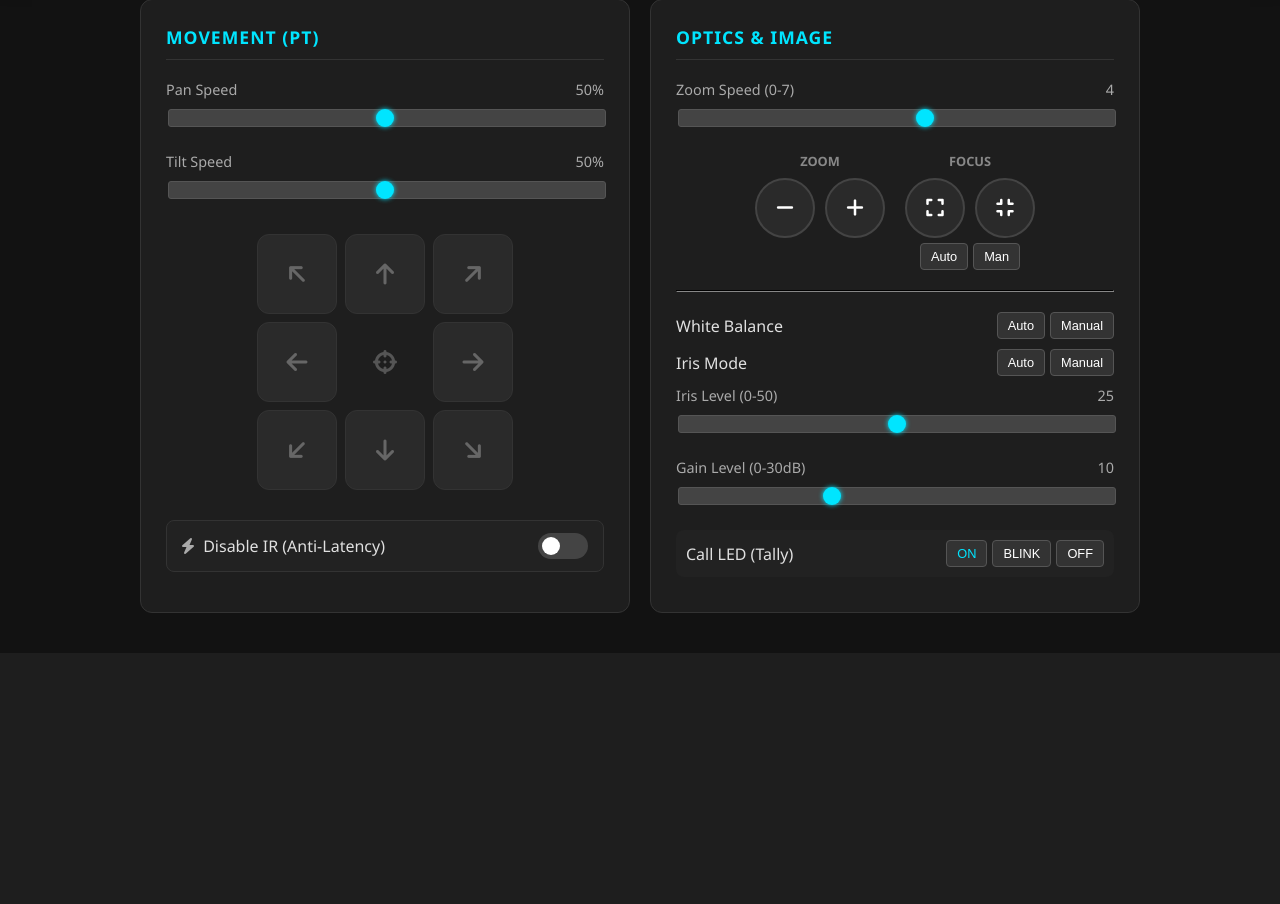
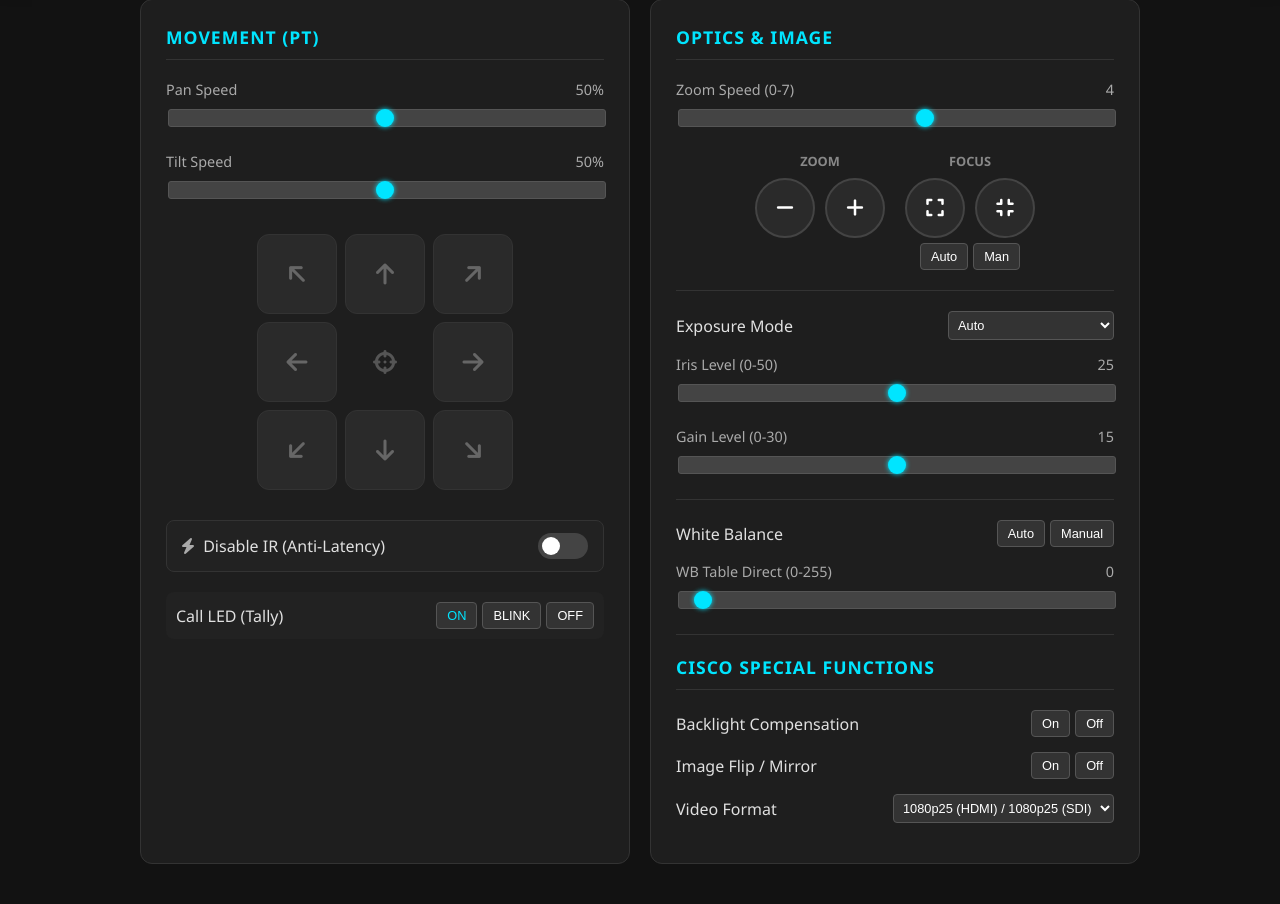
Before and after one commit to simoneluconi/visca-ptz-web-controller, a Flask app: page / in a window 1280 px wide. Shown: the part 191-1095 px from the top of the page. Before the commit the page ends 804 px from the top, so only its background shows below. Run offline with Flask 3, Linux system fonts and the light colour scheme; some libraries are stand-ins or nearby versions.

Commit message:
added new function and some bugfix

```diff
--- a/app.py
+++ b/app.py
@@ -19,15 +19,42 @@ class ViscaController:
         self.zoom_speed = 0x04
 
     def _to_nibbles(self, val):
+        # Converte un intero in 4 nibbles VISCA (es. 50 -> 0x32 -> 00 00 03 02)
         hex_str = f"{int(val):04x}"
         return bytes([int(c, 16) for c in hex_str])
+
+    def _send_raw(self, packet):
+        try:
+            if self.connection_type == 'serial' and self.ser:
+                self.ser.write(packet)
+            elif self.connection_type == 'tcp' and self.sock:
+                self.sock.send(packet)
+        except Exception as e:
+            print(f"TX Raw Error: {e}")
+
+    def send_visca(self, payload):
+        header = bytes([0x80 + self.address])
+        terminator = b'\xFF'
+        full_packet = header + payload + terminator
+        self._send_raw(full_packet)
+
+    def init_camera(self):
+        """Sequenza di avvio obbligatoria per Cisco PrecisionHD"""
+        # 1. Address Set (Fondamentale, altrimenti ignora i comandi)
+        self._send_raw(b'\x88\x30\x01\xFF')
+        time.sleep(0.1)
+        # 2. IF_Clear (Svuota buffer)
+        self._send_raw(b'\x88\x01\x00\x01\xFF')
+        time.sleep(0.1)
+        # 3. Disabilita IR per evitare latenza sul brandeggio
+        self.ir_control(True)
 
     def connect_serial(self, port, baudrate=9600):
         try:
             if self.sock: self.sock.close()
             self.ser = serial.Serial(port, baudrate, timeout=0.1)
             self.connection_type = 'serial'
-            self.if_clear()
+            self.init_camera()
             return True, f"Connected Serial: {port} @ {baudrate}"
         except Exception as e:
             return False, str(e)
@@ -39,21 +66,10 @@ class ViscaController:
             self.sock.settimeout(0.5)
             self.sock.connect((ip, int(port)))
             self.connection_type = 'tcp'
+            self.init_camera()
             return True, f"Connected TCP: {ip}:{port}"
         except Exception as e:
             return False, str(e)
-
-    def send_visca(self, payload):
-        header = bytes([0x80 + self.address])
-        terminator = b'\xFF'
-        full_packet = header + payload + terminator
-        try:
-            if self.connection_type == 'serial' and self.ser:
-                self.ser.write(full_packet)
-            elif self.connection_type == 'tcp' and self.sock:
-                self.sock.send(full_packet)
-        except Exception as e:
-            print(f"TX Error: {e}")
 
     # --- CORE COMMANDS ---
     def set_speed(self, p_speed, t_speed, z_speed):
@@ -62,10 +78,8 @@ class ViscaController:
         self.zoom_speed = max(0, min(7, int(z_speed)))
 
     def move(self, direction, p_override=None, t_override=None):
-        # Existing API kept for UI buttons
         p = int(p_override) if p_override is not None else self.pan_speed
         t = int(t_override) if t_override is not None else self.tilt_speed
-
         p = max(1, min(24, p))
         t = max(1, min(20, t))
 
@@ -80,31 +94,21 @@ class ViscaController:
         elif direction == 'downright':self.send_visca(b'\x01\x06\x01' + bytes([p, t]) + b'\x02\x02')
 
     def move_raw(self, pan_dir, tilt_dir, p_override=None, t_override=None):
-        """
-        pan_dir, tilt_dir: numeric -1 (negative / left/up), 0 (stop), 1 (positive / right/down)
-        p_override, t_override: speeds (integers) optional
-        """
         p = int(p_override) if p_override is not None else self.pan_speed
         t = int(t_override) if t_override is not None else self.tilt_speed
-
         p = max(1, min(24, p))
         t = max(1, min(20, t))
 
-        def dir_byte(val, axis='pan'):
+        def dir_byte(val):
             if val < 0: return 0x01
             elif val > 0: return 0x02
             else: return 0x03
 
-        p_b = dir_byte(pan_dir, 'pan')
-        t_b = dir_byte(tilt_dir, 'tilt')
-
-        # Build and send raw pan/tilt command
-        self.send_visca(b'\x01\x06\x01' + bytes([p, t, p_b, t_b]))
+        self.send_visca(b'\x01\x06\x01' + bytes([p, t, dir_byte(pan_dir), dir_byte(tilt_dir)]))
 
     def zoom(self, action, z_override=None):
         z = int(z_override) if z_override is not None else self.zoom_speed
         z = max(0, min(7, z))
-
         if action == 'tele':   self.send_visca(b'\x01\x04\x07' + bytes([0x20 + z]))
         elif action == 'wide': self.send_visca(b'\x01\x04\x07' + bytes([0x30 + z]))
         elif action == 'stop': self.send_visca(b'\x01\x04\x07\x00')
@@ -116,19 +120,54 @@ class ViscaController:
         elif action == 'auto':   self.send_visca(b'\x01\x04\x38\x02')
         elif action == 'manual': self.send_visca(b'\x01\x04\x38\x03')
 
-    # --- AUX COMMANDS ---
-    def set_iris(self, mode, val=0):
-        if mode == 'auto':   self.send_visca(b'\x01\x04\x39\x00')
-        elif mode == 'manual': self.send_visca(b'\x01\x04\x39\x03')
-        elif mode == 'direct': self.send_visca(b'\x01\x04\x4B' + self._to_nibbles(val))
+    # --- EXPOSURE & OPTICS COMMANDS ---
+    def set_exposure(self, mode):
+        # Cisco supporta solo 00 (Auto) e 03 (Manual)
+        if mode == 'auto':
+            self.send_visca(b'\x01\x04\x39\x00')
+        elif mode == 'manual':
+            self.send_visca(b'\x01\x04\x39\x03')
+            # Workaround per Cisco: Inserisce valori di default sicuri per evitare lo schermo nero
+            time.sleep(0.05)
+            self.set_shutter_direct(10)
+            time.sleep(0.05)
+            self.set_iris_direct(25)
+            time.sleep(0.05)
+            self.set_gain_direct(15)
 
-    def set_gain(self, mode, val=0):
-        if mode == 'direct': self.send_visca(b'\x01\x04\x4C' + self._to_nibbles(val))
+    def set_iris_direct(self, val):
+        self.send_visca(b'\x01\x04\x4B' + self._to_nibbles(val))
 
+    def set_gain_direct(self, val):
+        self.send_visca(b'\x01\x04\x4C' + self._to_nibbles(val))
+
+    def set_shutter_direct(self, val):
+        self.send_visca(b'\x01\x04\x4A' + self._to_nibbles(val))
+
+    # --- WHITE BALANCE COMMANDS ---
     def set_wb(self, mode):
+        # 00 = Auto, 06 = Manual (Cisco spec)
         if mode == 'auto':   self.send_visca(b'\x01\x04\x35\x00')
         elif mode == 'manual': self.send_visca(b'\x01\x04\x35\x06')
 
+    def set_wb_table(self, val):
+        # Comando Table Direct (0x75)
+        self.send_visca(b'\x01\x04\x75' + self._to_nibbles(val))
+
+    # --- NUOVE FUNZIONI CISCO IMPLEMENTATE ---
+    def set_backlight(self, state):
+        if state == 'on': self.send_visca(b'\x01\x04\x33\x02')
+        else:             self.send_visca(b'\x01\x04\x33\x03')
+
+    def set_flip(self, state):
+        if state == 'on': self.send_visca(b'\x01\x04\x66\x02')
+        else:             self.send_visca(b'\x01\x04\x66\x03')
+
+    def set_video_format(self, format_val):
+        # Cisco Video Format Set: 8x 01 35 00 0p 00 ff
+        self.send_visca(b'\x01\x35\x00' + bytes([int(format_val)]) + b'\x00')
+
+    # --- AUX COMMANDS ---
     def call_led(self, state):
         if state == 'on':     self.send_visca(b'\x01\x33\x01\x01')
         elif state == 'off':  self.send_visca(b'\x01\x33\x01\x00')
@@ -137,13 +176,6 @@ class ViscaController:
     def ir_control(self, disable):
         if disable: self.send_visca(b'\x01\x06\x09\x03')
         else:       self.send_visca(b'\x01\x06\x09\x02')
-
-    def if_clear(self):
-        cmd = b'\x88\x01\x00\x01\xFF'
-        try:
-            if self.connection_type == 'serial' and self.ser: self.ser.write(cmd)
-            elif self.connection_type == 'tcp' and self.sock: self.sock.send(cmd)
-        except: pass
 
 ptz = ViscaController()
 
@@ -163,32 +195,35 @@ def handle_connect(data):
 def handle_ptz(data):
     cmd = data['cmd']
     val = data.get('val', 0)
-
     p_spd = data.get('p_spd')
     t_spd = data.get('t_spd')
     z_spd = data.get('z_spd')
 
     if cmd == 'move_raw':
-        # expects p_dir (-1/0/1), t_dir (-1/0/1), optional p_spd/t_spd overrides
-        p_dir = int(data.get('p_dir', 0))
-        t_dir = int(data.get('t_dir', 0))
-        ptz.move_raw(p_dir, t_dir, p_spd, t_spd)
-    elif cmd.startswith('move_'):
-        ptz.move(cmd.split('_')[1], p_spd, t_spd)
-    elif cmd == 'stop':
-        ptz.move('stop')
-    elif cmd.startswith('zoom_'):
-        ptz.zoom(cmd.split('_')[1], z_spd)
-    elif cmd.startswith('focus_'):
-        ptz.focus(cmd.split('_')[1])
+        ptz.move_raw(int(data.get('p_dir', 0)), int(data.get('t_dir', 0)), p_spd, t_spd)
+    elif cmd.startswith('move_'): ptz.move(cmd.split('_')[1], p_spd, t_spd)
+    elif cmd == 'stop':           ptz.move('stop')
+    elif cmd.startswith('zoom_'): ptz.zoom(cmd.split('_')[1], z_spd)
+    elif cmd.startswith('focus_'): ptz.focus(cmd.split('_')[1])
 
-    elif cmd == 'iris_auto': ptz.set_iris('auto')
-    elif cmd == 'iris_manual': ptz.set_iris('manual')
-    elif cmd == 'iris_set': ptz.set_iris('direct', int(val))
-    elif cmd == 'gain_set': ptz.set_gain('direct', int(val))
-    elif cmd == 'wb_auto': ptz.set_wb('auto')
-    elif cmd == 'wb_manual': ptz.set_wb('manual')
-    elif cmd.startswith('led_'): ptz.call_led(cmd.split('_')[1])
+    elif cmd == 'exposure_auto':   ptz.set_exposure('auto')
+    elif cmd == 'exposure_manual': ptz.set_exposure('manual')
+    elif cmd == 'iris_set':        ptz.set_iris_direct(int(val))
+    elif cmd == 'gain_set':        ptz.set_gain_direct(int(val))
+    elif cmd == 'shutter_set':     ptz.set_shutter_direct(int(val))
+
+    elif cmd == 'wb_auto':         ptz.set_wb('auto')
+    elif cmd == 'wb_manual':       ptz.set_wb('manual')
+    elif cmd == 'wb_table_set':    ptz.set_wb_table(int(val))
+
+    # Nuovi controlli Cisco
+    elif cmd == 'backlight_on':    ptz.set_backlight('on')
+    elif cmd == 'backlight_off':   ptz.set_backlight('off')
+    elif cmd == 'flip_on':         ptz.set_flip('on')
+    elif cmd == 'flip_off':        ptz.set_flip('off')
+    elif cmd == 'format_set':      ptz.set_video_format(int(val))
+
+    elif cmd.startswith('led_'):   ptz.call_led(cmd.split('_')[1])
 
 @socketio.on('config_change')
 def handle_config(data):
--- a/templates/index.html
+++ b/templates/index.html
@@ -122,17 +122,9 @@
         }
 
         @keyframes pulse {
-            0% {
-                opacity: 0.7
-            }
-
-            50% {
-                opacity: 1
-            }
-
-            100% {
-                opacity: 0.7
-            }
+            0% { opacity: 0.7 }
+            50% { opacity: 1 }
+            100% { opacity: 0.7 }
         }
 
         .dashboard {
@@ -276,7 +268,7 @@
         .control-row {
             display: flex;
             justify-content: space-between;
-            margin-bottom: 10px;
+            margin-bottom: 15px;
             align-items: center;
         }
 
@@ -373,6 +365,14 @@
         .status-err {
             color: var(--danger-color);
         }
+
+        /* Delineator style */
+        .section-divider {
+            border-color: #333;
+            margin: 20px 0;
+            border-style: solid;
+            border-width: 1px 0 0 0;
+        }
     </style>
 </head>
 
@@ -410,6 +410,7 @@
     </header>
 
     <div class="dashboard">
+        <!-- Pannello Sinistro: PTZ e Movimento -->
         <div class="panel">
             <h2>Movement (PT)</h2>
             <div class="slider-group">
@@ -445,8 +446,18 @@
                     <span class="slider"></span>
                 </label>
             </div>
+
+            <div class="control-row" style="margin-top:20px; background:#222; padding:10px; border-radius:8px;">
+                <span>Call LED (Tally)</span>
+                <div class="btn-group">
+                    <button class="btn-small" onclick="sendCommand('led_on')" style="color:var(--accent-color)">ON</button>
+                    <button class="btn-small" onclick="sendCommand('led_blink')">BLINK</button>
+                    <button class="btn-small" onclick="sendCommand('led_off')">OFF</button>
+                </div>
+            </div>
         </div>
 
+        <!-- Pannello Destro: Ottica, Esposizione e Colore -->
         <div class="panel">
             <h2>Optics & Image</h2>
             <div class="slider-group">
@@ -473,7 +484,33 @@
                     </div>
                 </div>
             </div>
-            <hr style="border-color:#333; margin: 20px 0;">
+
+            <hr class="section-divider">
+
+            <!-- EXPOSURE CONTROL -->
+            <div class="control-row">
+                <span>Exposure Mode</span>
+                <select id="exp-mode-select" onchange="sendCommand('exposure_' + this.value)" class="btn-small" style="background:#333; color:white; border: 1px solid #555; padding: 5px; border-radius: 4px; outline: none; cursor: pointer;">
+                    <option value="auto">Auto</option>
+                    <option value="iris_pri">Iris Priority (Suggested)</option>
+                    <option value="shutter_pri">Shutter Priority</option>
+                    <option value="manual">Full Manual</option>
+                </select>
+            </div>
+            <div class="slider-group">
+                <div class="slider-header"><span>Iris Level (0-50)</span> <span id="lbl-iris">25</span></div>
+                <input type="range" min="0" max="50" value="25"
+                    oninput="sendVal('iris_set', this.value); document.getElementById('lbl-iris').innerText=this.value">
+            </div>
+            <div class="slider-group">
+                <div class="slider-header"><span>Gain Level (0-30)</span> <span id="lbl-gain">15</span></div>
+                <input type="range" min="0" max="30" value="15"
+                    oninput="sendVal('gain_set', this.value); document.getElementById('lbl-gain').innerText=this.value">
+            </div>
+
+            <hr class="section-divider">
+
+            <!-- WHITE BALANCE CONTROL -->
             <div class="control-row">
                 <span>White Balance</span>
                 <div class="btn-group">
@@ -481,32 +518,47 @@
                     <button class="btn-small" onclick="sendCommand('wb_manual')">Manual</button>
                 </div>
             </div>
+            <div class="slider-group">
+                <div class="slider-header"><span>WB Table Direct (0-255)</span> <span id="lbl-wbtable">0</span></div>
+                <input type="range" min="0" max="255" value="0"
+                    oninput="sendVal('wb_table_set', this.value); document.getElementById('lbl-wbtable').innerText=this.value">
+            </div>
+
+            <hr class="section-divider">
+
+            <!-- CISCO SPECIAL FUNCTIONS -->
+            <h2>Cisco Special Functions</h2>
+
             <div class="control-row">
-                <span>Iris Mode</span>
+                <span>Backlight Compensation</span>
                 <div class="btn-group">
-                    <button class="btn-small" onclick="sendCommand('iris_auto')">Auto</button>
-                    <button class="btn-small" onclick="sendCommand('iris_manual')">Manual</button>
+                    <button class="btn-small" onclick="sendCommand('backlight_on')">On</button>
+                    <button class="btn-small" onclick="sendCommand('backlight_off')">Off</button>
                 </div>
             </div>
-            <div class="slider-group">
-                <div class="slider-header"><span>Iris Level (0-50)</span> <span id="lbl-iris">25</span></div>
-                <input type="range" min="0" max="50" value="25"
-                    oninput="sendVal('iris_set', this.value); document.getElementById('lbl-iris').innerText=this.value">
-            </div>
-            <div class="slider-group">
-                <div class="slider-header"><span>Gain Level (0-30dB)</span> <span id="lbl-gain">10</span></div>
-                <input type="range" min="0" max="30" value="10"
-                    oninput="sendVal('gain_set', this.value); document.getElementById('lbl-gain').innerText=this.value">
-            </div>
-            <div class="control-row" style="margin-top:20px; background:#222; padding:10px; border-radius:8px;">
-                <span>Call LED (Tally)</span>
+
+            <div class="control-row">
+                <span>Image Flip / Mirror</span>
                 <div class="btn-group">
-                    <button class="btn-small" onclick="sendCommand('led_on')"
-                        style="color:var(--accent-color)">ON</button>
-                    <button class="btn-small" onclick="sendCommand('led_blink')">BLINK</button>
-                    <button class="btn-small" onclick="sendCommand('led_off')">OFF</button>
+                    <button class="btn-small" onclick="sendCommand('flip_on')">On</button>
+                    <button class="btn-small" onclick="sendCommand('flip_off')">Off</button>
                 </div>
             </div>
+
+            <div class="control-row">
+                <span>Video Format</span>
+                <select id="video-format-select" onchange="sendVal('format_set', this.value)" class="btn-small" style="background:#333; color:white; border: 1px solid #555; padding: 5px; border-radius: 4px; outline: none; cursor: pointer;">
+                    <option value="0">1080p25 (HDMI) / 1080p25 (SDI)</option>
+                    <option value="1">1080p30 (HDMI) / 1080p30 (SDI)</option>
+                    <option value="2">1080p50 (HDMI) / 720p50 (SDI)</option>
+                    <option value="3">1080p60 (HDMI) / 720p60 (SDI)</option>
+                    <option value="4">720p25 (HDMI) / 720p25 (SDI)</option>
+                    <option value="5">720p30 (HDMI) / 720p30 (SDI)</option>
+                    <option value="6">720p50 (HDMI) / 720p50 (SDI)</option>
+                    <option value="7">720p60 (HDMI) / 720p60 (SDI)</option>
+                </select>
+            </div>
+
         </div>
     </div>
 
@@ -522,17 +574,34 @@
 
         function connectCamera() {
             const mode = document.getElementById('conn-mode').value;
+            localStorage.setItem('visca_mode', mode);
+
             let data = { mode: mode };
             if (mode === 'tcp') {
                 data.ip = document.getElementById('conn-ip').value;
                 data.port = document.getElementById('conn-port').value;
+                localStorage.setItem('visca_ip', data.ip);
+                localStorage.setItem('visca_port', data.port);
             } else {
                 data.port = document.getElementById('conn-com').value;
                 data.baud = document.getElementById('conn-baud').value;
+                localStorage.setItem('visca_com', data.port);
+                localStorage.setItem('visca_baud', data.baud);
             }
             document.getElementById('status-msg').innerText = "Connecting...";
             socket.emit('connect_camera', data);
         }
+
+        function loadSavedConnection() {
+            if(localStorage.getItem('visca_mode')) document.getElementById('conn-mode').value = localStorage.getItem('visca_mode');
+            if(localStorage.getItem('visca_ip')) document.getElementById('conn-ip').value = localStorage.getItem('visca_ip');
+            if(localStorage.getItem('visca_port')) document.getElementById('conn-port').value = localStorage.getItem('visca_port');
+            if(localStorage.getItem('visca_com')) document.getElementById('conn-com').value = localStorage.getItem('visca_com');
+            if(localStorage.getItem('visca_baud')) document.getElementById('conn-baud').value = localStorage.getItem('visca_baud');
+            toggleConnFields();
+        }
+
+        document.addEventListener("DOMContentLoaded", loadSavedConnection);
 
         socket.on('connection_status', (data) => {
             const el = document.getElementById('status-msg');
@@ -548,21 +617,6 @@
         let lastGpCmd = null;
         let lastPayloadStr = "";
         let lastZooming = false;
-
-        // Stato Movimento (PT)
-        let lastMoveCmd = 'stop';
-        let lastMovePayload = "";
-        let moveStopTimer = null;
-        let isMoveStopping = false;
-
-        // Stato Zoom (Z)
-        let lastZoomCmd = 'zoom_stop';
-        let lastZoomPayload = "";
-
-        // Configurazione
-        const DEADZONE = 0.15;
-        const MAX_PAN = 24;
-        const MAX_TILT = 20;
 
         window.addEventListener("gamepadconnected", (e) => {
             gpIndex = e.gamepad.index;
@@ -592,10 +646,6 @@
                 return sign * Math.pow(norm, EXPO);
             }
 
-            /* =====================
-               PAN / TILT CONTINUO
-               ===================== */
-
             const panVal = applyExpo(gp.axes[0]);
             const tiltVal = applyExpo(gp.axes[1]);
 
@@ -605,13 +655,7 @@
             const p_spd = Math.max(1, Math.ceil(Math.abs(panVal) * MAX_PAN));
             const t_spd = Math.max(1, Math.ceil(Math.abs(tiltVal) * MAX_TILT));
 
-            const movePayload = {
-                p_dir: p_dir,
-                t_dir: t_dir,
-                p_spd: p_spd,
-                t_spd: t_spd
-            };
-
+            const movePayload = { p_dir: p_dir, t_dir: t_dir, p_spd: p_spd, t_spd: t_spd };
             const moveStr = JSON.stringify(movePayload);
 
             if (moveStr !== lastPayloadStr) {
@@ -619,38 +663,20 @@
                 lastPayloadStr = moveStr;
             }
 
-            /* =====================
-               ZOOM SEPARATO
-               ===================== */
-
             const zoomOutVal = gp.buttons[6].value;
             const zoomInVal = gp.buttons[7].value;
 
             if (zoomInVal > 0.1) {
-                socket.emit('ptz_command', {
-                    cmd: 'zoom_tele',
-                    z_spd: Math.floor(zoomInVal * 7)
-                });
-            }
-            else if (zoomOutVal > 0.1) {
-                socket.emit('ptz_command', {
-                    cmd: 'zoom_wide',
-                    z_spd: Math.floor(zoomOutVal * 7)
-                });
-            }
-            else {
-                // Manda stop zoom SOLO se prima stavamo zoomando
+                socket.emit('ptz_command', { cmd: 'zoom_tele', z_spd: Math.floor(zoomInVal * 7) });
+            } else if (zoomOutVal > 0.1) {
+                socket.emit('ptz_command', { cmd: 'zoom_wide', z_spd: Math.floor(zoomOutVal * 7) });
+            } else {
                 if (lastZooming) {
                     socket.emit('ptz_command', { cmd: 'zoom_stop' });
                     lastZooming = false;
                 }
             }
-
             lastZooming = (zoomInVal > 0.1 || zoomOutVal > 0.1);
-
-            /* =====================
-               FOCUS & PANIC
-               ===================== */
 
             if (gp.buttons[12].pressed) socket.emit('ptz_command', { cmd: 'focus_near' });
             if (gp.buttons[13].pressed) socket.emit('ptz_command', { cmd: 'focus_far' });
@@ -659,7 +685,6 @@
 
             requestAnimationFrame(gamepadLoop);
         }
-
 
         // --- UI LISTENERS (MOUSE/TOUCH) ---
         document.querySelectorAll('.joy-btn, .round-btn-lg').forEach(btn => {
```
